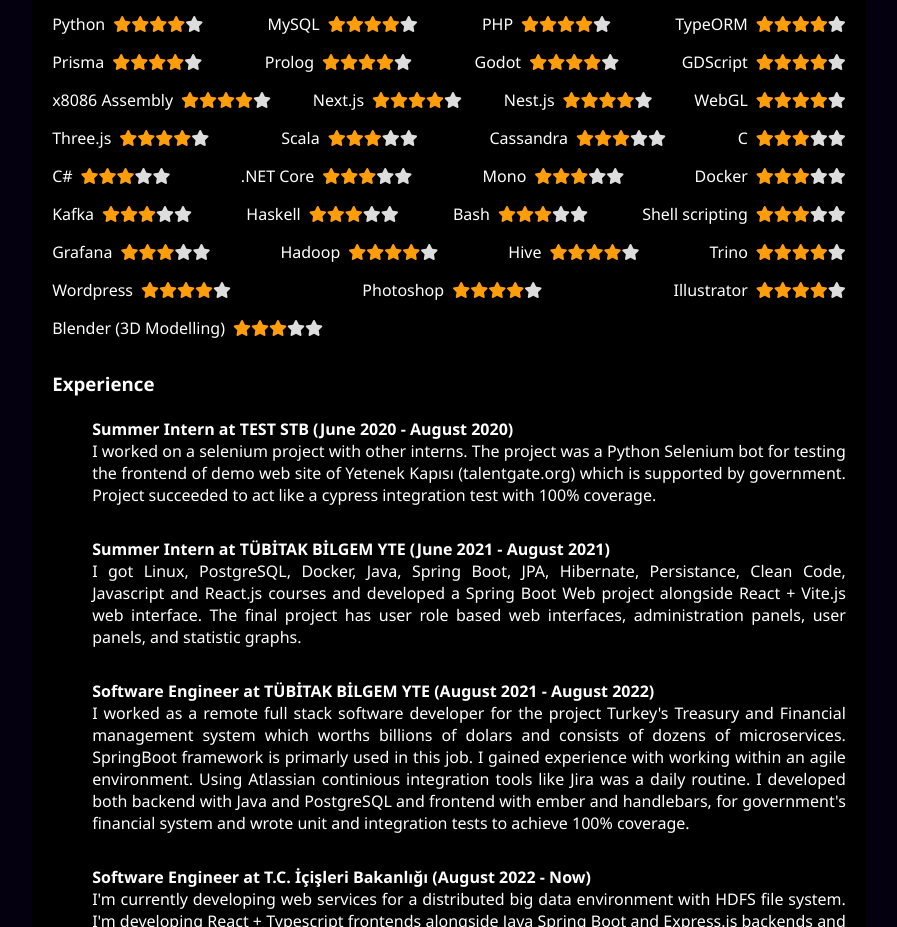
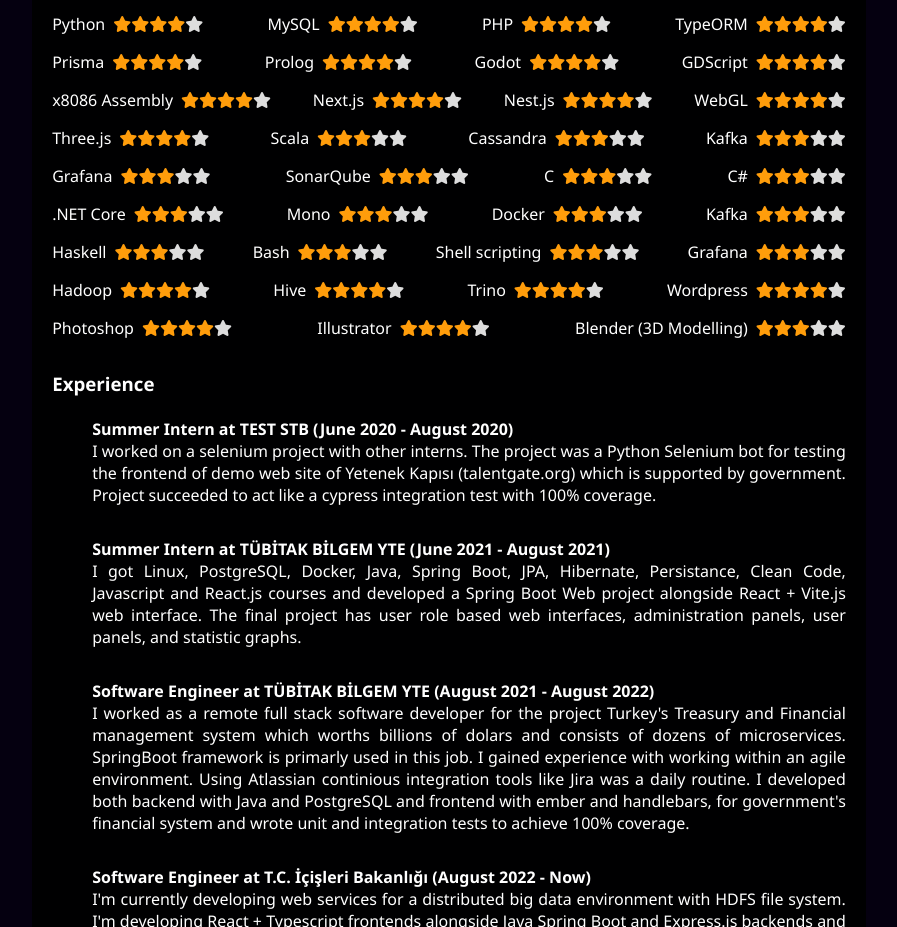
Before and after one commit to ufukbakan/cv, a plain HTML site: page index.html in a window 1280 px wide. Shown: the part 923-1850 px from the top of the page, without its empty margins (191-1088 px from the left). Drawn offline with Linux system fonts and the light colour scheme.

Commit message:
update tech stack

```diff
--- a/index.html
+++ b/index.html
@@ -154,6 +154,9 @@
                 <li class="computer-skill" data-level="4"><span class="name">Three.js</span></li>
                 <li class="computer-skill" data-level="3"><span class="name">Scala</span></li>
                 <li class="computer-skill" data-level="3"><span class="name">Cassandra</span></li>
+                <li class="computer-skill" data-level="3"><span class="name">Kafka</span></li>
+                <li class="computer-skill" data-level="3"><span class="name">Grafana</span></li>
+                <li class="computer-skill" data-level="3"><span class="name">SonarQube</span></li>
                 <li class="computer-skill" data-level="3"><span class="name">C</span></li>
                 <li class="computer-skill" data-level="3"><span class="name">C#</span></li>
                 <li class="computer-skill" data-level="3"><span class="name">.NET Core</span></li>
```
